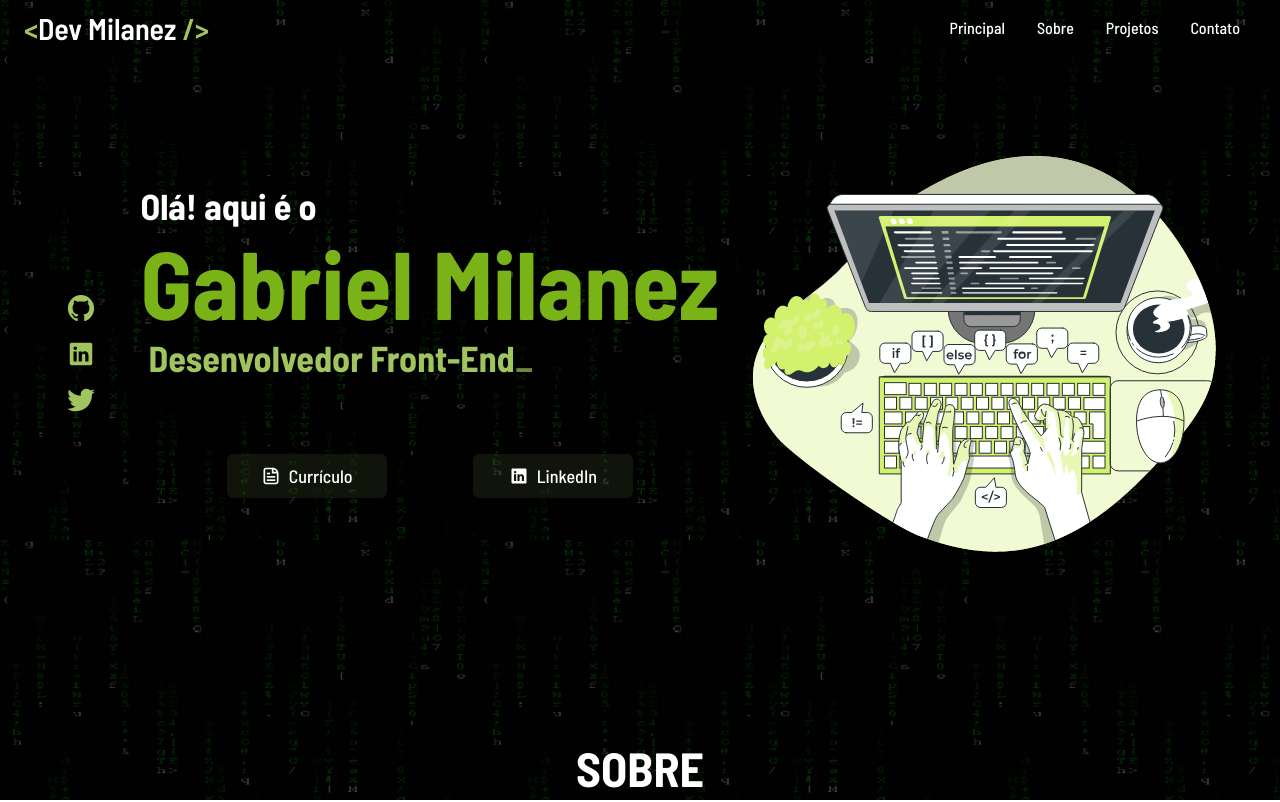
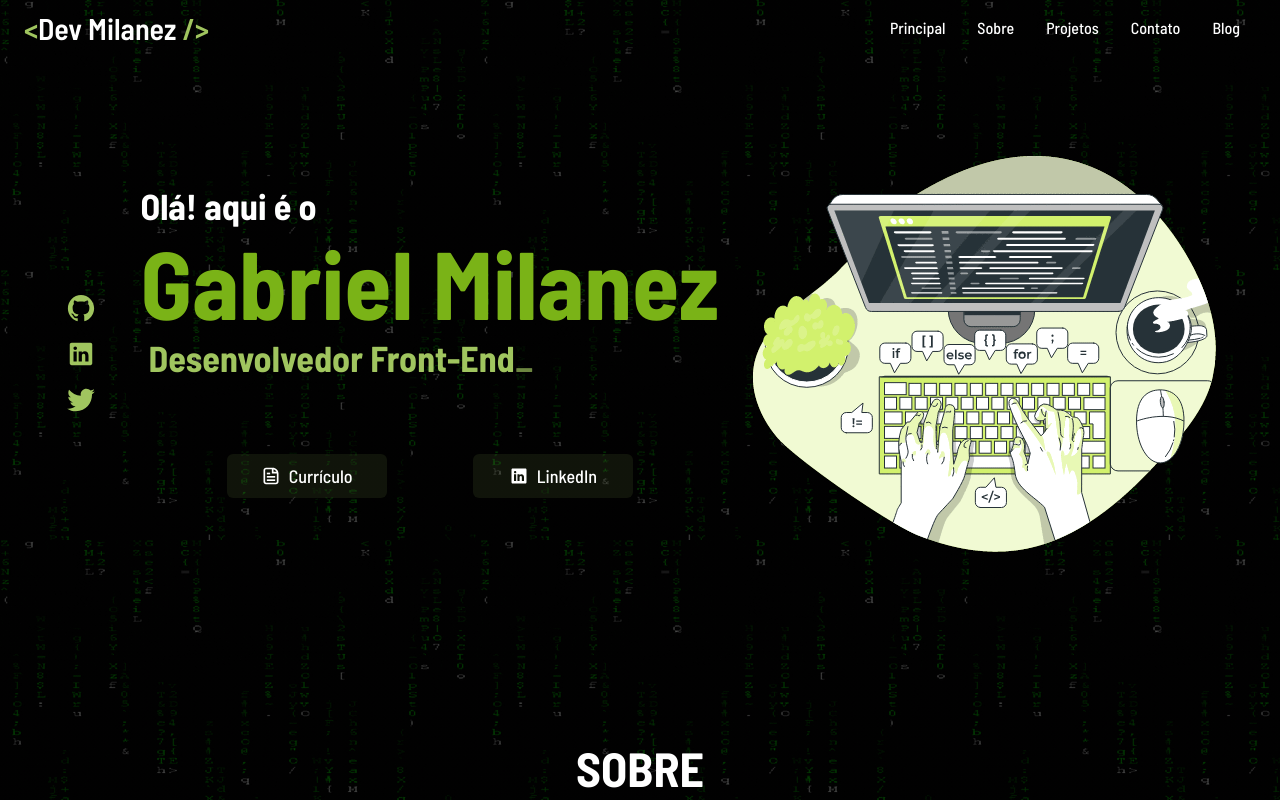
Before and after one commit to miilanez/next-portfolio-milanez, a Next.js app: page / in a window 1280 px wide. Shown: the top 802 px of the page. Built offline with nearby package versions, Linux system fonts and the light colour scheme.

Commit message:
:sparkles: feat: botão Blog na navbar redirecionando para blog

```diff
--- a/src/components/Navbar.jsx
+++ b/src/components/Navbar.jsx
@@ -88,6 +88,20 @@ const Navbar = () => {
             >
               Contato
             </Link>
+          </li>
+          <li className="p-4">
+            <a
+              activeClass="active"
+              href="https://blogdevmilanez.vercel.app"
+              target="_blank"
+              rel="noopener noreferrer"
+              spy={true}
+              smooth={true}
+              duration={500}
+              className="relative font-medium hover:text-principal before:absolute before:-bottom-1 before:h-0.5 before:w-full before:scale-x-0 before:bg-secondary before:transition hover:before:scale-x-100"
+            >
+              Blog
+            </a>
           </li>
         </ul>
 
```
